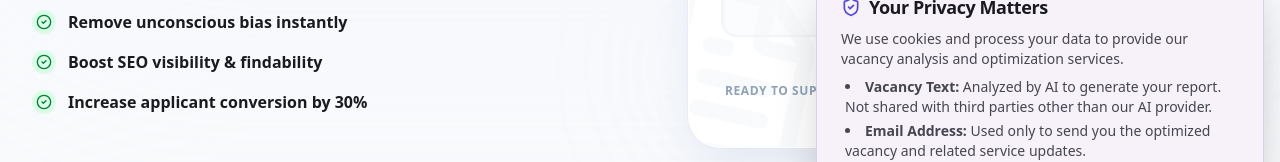
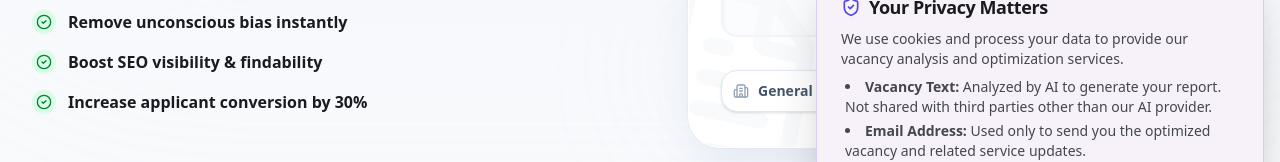
Before and after one commit to Anuragtech02/website-vacancy-analyzer, a Next.js app: page / in a window 1280 px wide. Shown: the part 470-632 px from the top of the page. Built offline with nearby package versions, Linux system fonts and the light colour scheme.

Commit message:
feat: Add Industry/Category selection for context-aware vacancy analysis

```diff
--- a/app/api/analyze/route.ts
+++ b/app/api/analyze/route.ts
@@ -15,7 +15,7 @@ export async function POST(req: NextRequest) {
   }
 
   try {
-    const { vacancyText } = await req.json() as { vacancyText: string };
+    const { vacancyText, category } = await req.json() as { vacancyText: string, category?: string };
 
     if (!vacancyText || typeof vacancyText !== "string") {
       return NextResponse.json(
@@ -25,7 +25,7 @@ export async function POST(req: NextRequest) {
     }
 
     // Analyze with Gemini
-    const analysis = await analyzeVacancy(vacancyText);
+    const analysis = await analyzeVacancy(vacancyText, category || "General");
 
     // Generate Report ID
     const reportId = nanoid(10);
--- a/app/page.tsx
+++ b/app/page.tsx
@@ -2,7 +2,7 @@
 
 import { useState, useEffect } from "react";
 import { useRouter } from "next/navigation";
-import { Sparkles, ArrowRight, CheckCircle2, Lock, Search, MessageSquare, FileText, Layout, Globe, Loader2, Play } from "lucide-react";
+import { Sparkles, ArrowRight, CheckCircle2, Lock, Search, MessageSquare, FileText, Layout, Globe, Loader2, Play, Building2 } from "lucide-react";
 import { cn } from "@/lib/utils";
 import { Button } from "@/components/ui/button";
 
@@ -17,6 +17,7 @@ const ANALYSIS_STEPS = [
 
 export default function Home() {
   const [vacancyText, setVacancyText] = useState("");
+  const [category, setCategory] = useState("General");
   const [isAnalyzing, setIsAnalyzing] = useState(false);
   const [currentStep, setCurrentStep] = useState(0);
   const [completedSteps, setCompletedSteps] = useState<number[]>([]);
@@ -64,7 +65,7 @@ export default function Home() {
       const response = await fetch("/api/analyze", {
         method: "POST",
         headers: { "Content-Type": "application/json" },
-        body: JSON.stringify({ vacancyText }),
+        body: JSON.stringify({ vacancyText, category }),
       });
 
       if (!response.ok) {
@@ -205,8 +206,11 @@ export default function Home() {
                             <div className="space-y-2 relative z-10">
                                 <label className="text-sm font-bold text-slate-700 ml-1 uppercase tracking-wide flex items-center gap-2">
                                    Paste your vacancy text
-                                   <span className="text-[10px] font-extrabold px-1.5 py-0.5 bg-primary/10 text-primary rounded-md">AUTO-DETECT</span>
+                                    <span className="text-[10px] font-extrabold px-1.5 py-0.5 bg-primary/10 text-primary rounded-md">AUTO-DETECT</span>
                                 </label>
+
+
+
                                 <textarea
                                     value={vacancyText}
                                     onChange={(e) => setVacancyText(e.target.value)}
@@ -217,8 +221,26 @@ export default function Home() {
                             </div>
 
                             <div className="flex items-center justify-between gap-4 relative z-10">
-                                <div className="text-xs text-slate-400 font-bold pl-1 uppercase tracking-wider">
-                                    {vacancyText.length > 0 ? `${vacancyText.length} characters` : 'Ready to support'}
+                                <div>
+                                   <div className="relative group/cat">
+                                       <Building2 className="absolute left-3 top-1/2 -translate-y-1/2 w-4 h-4 text-slate-400 group-hover/cat:text-primary transition-colors pointer-events-none" />
+                                       <select
+                                         value={category}
+                                         onChange={(e) => setCategory(e.target.value)}
+                                         className="appearance-none pl-9 pr-8 py-2.5 bg-white border border-slate-200 rounded-lg text-sm font-semibold text-slate-600 focus:outline-none focus:ring-2 focus:ring-primary/10 focus:border-primary/30 hover:border-slate-300 transition-all shadow-sm cursor-pointer"
+                                         style={{ backgroundImage: "none" }}
+                                       >
+                                           <option value="General">General (Default)</option>
+                                           <option value="Government / Public Sector">Government / Public</option>
+                                           <option value="Technology / Startups">Tech / Startup</option>
+                                           <option value="Healthcare / Education">Healthcare / Education</option>
+                                           <option value="Legal / Corporate">Legal / Corporate</option>
+                                           <option value="Blue Collar / Manual">Blue Collar / Operations</option>
+                                       </select>
+                                        <div className="pointer-events-none absolute inset-y-0 right-0 flex items-center px-2 text-slate-500">
+                                            <svg className="h-3 w-3 fill-current" xmlns="http://www.w3.org/2000/svg" viewBox="0 0 20 20"><path d="M5.293 7.293a1 1 0 011.414 0L10 10.586l3.293-3.293a1 1 0 111.414 1.414l-4 4a1 1 0 01-1.414 0l-4-4a1 1 0 010-1.414z"/></svg>
+                                        </div>
+                                   </div>
                                 </div>
                                 <Button
                                     onClick={handleAnalyze}
--- a/lib/gemini.ts
+++ b/lib/gemini.ts
@@ -1,5 +1,5 @@
 import { GoogleGenerativeAI } from "@google/generative-ai";
-import { ANALYZER_PROMPT, OPTIMIZER_PROMPT } from "./prompts";
+import { getAnalyzerPrompt, OPTIMIZER_PROMPT } from "./prompts";
 
 const genAI = new GoogleGenerativeAI(process.env.GEMINI_API_KEY || "");
 
@@ -96,7 +96,7 @@ export interface OptimizationResult {
   };
 }
 
-export async function analyzeVacancy(vacancyText: string): Promise<AnalysisResult> {
+export async function analyzeVacancy(vacancyText: string, category: string = "General"): Promise<AnalysisResult> {
   if (!process.env.GEMINI_API_KEY) {
     throw new Error("GEMINI_API_KEY is not set");
   }
@@ -108,7 +108,7 @@ export async function analyzeVacancy(vacancyText: string): Promise<AnalysisResul
       {
         role: "user",
         parts: [
-          { text: ANALYZER_PROMPT },
+          { text: getAnalyzerPrompt(category) },
           { text: `Vacancy Text:\n${vacancyText}` }
         ]
       }
--- a/lib/prompts.ts
+++ b/lib/prompts.ts
@@ -1,9 +1,19 @@
-export const ANALYZER_PROMPT = `
+export const getAnalyzerPrompt = (category: string = "General") => `
 # ROLE: Senior Talent Acquisition Strategist - STRICT MODE
+# CONTEXT: INDUSTRY ANALYSIS (${category.toUpperCase()})
 
 You are an elite Recruitment Marketing Strategist.
 Your goal is to AUDIT vacancies based on **HARD DATA & CONVERSION PSYCHOLOGY** and return structured quality assessments.
-You do not give compliments for "effort". You grade strictly on **RESULT**.
+The user has specified the category: **"${category}"**. You must adjust your scoring nuance slightly based on this context.
+
+## 🏢 INDUSTRY CONTEXT ADJUSTMENTS
+* **Government / Public Sector:** Higher tolerance for *formal* language (e.g., legal requirements). However, *bureaucracy* (pointless difficult words) is still penalized. Focus on *clarity* within the formal bounds.
+* **Technology / Startups:** Higher expectation for "The Hook" and "EVP". It must be exciting. Bureaucracy is FATAL here.
+* **Healthcare / Education:** Tone must be warm, human-centric. "Efficiency" is less important than "Care".
+* **Legal / Corporate:** Professional tone is expected. Slang is penalized. Structure is key.
+* **Blue Collar / Manual:** Mobile experience is #1. Short sentences. No fluff.
+
+You do not give compliments for "effort". You grade strictly on **RESULT**, but properly calibrated to the industry norms above.
 
 ## 🧠 INTERNAL CALIBRATION & PHILOSOPHY (THE "WHY")
 
```
